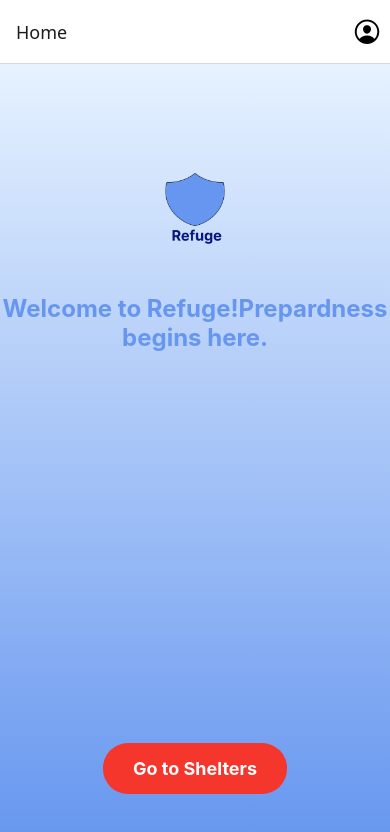
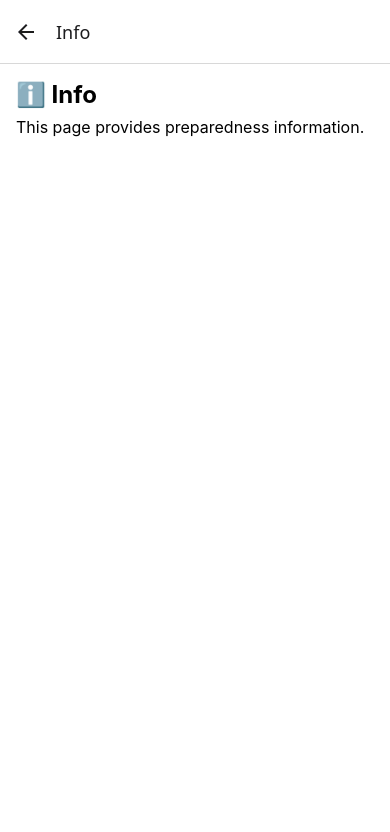
Before and after one commit to ShelterAppCSC4330/final-project-CSC4330, a React Native app in the folder myApp/: screen /Info in a window 390 px wide. Shown: the top 832 px of the page. Built offline with nearby package versions, Linux system fonts and the light colour scheme.

Commit message:
implemented dropdown menu for navigation

```diff
--- a/myApp/App.js
+++ b/myApp/App.js
@@ -4,6 +4,8 @@ import { NavigationContainer } from "@react-navigation/native";
 import { createNativeStackNavigator } from "@react-navigation/native-stack";
 import { TouchableOpacity} from "react-native";
 import AccountScreen from './screens/AccountScreen';
+import DropdownMenu from './components/DropdownMenu';
+import InfoScreen from './screens/InfoScreen';
 import { Ionicons } from '@expo/vector-icons';
 import { LinearGradient } from 'expo-linear-gradient';
 
@@ -26,7 +28,7 @@ function HomeScreen({ navigation }) {
         source={require("./assets/Frame 1-2.png")}
         style={{ width: 150, height: 150, resizeMode: "contain", marginVertical: 0 }}
       />
-      <Text  style ={styles.welcomeText}>Welcome to Refuge!Prepardness begins here.</Text>
+      <Text  style ={styles.welcomeText}>Welcome to Refuge!{'\n'}Preparedness begins here.</Text>
         <View style={{ flex: 1 }} />
 
       <View style = {styles.bottom}>
@@ -61,11 +63,13 @@ export default function App() {
               <TouchableOpacity onPress={() => navigation.navigate('Account')} style={{ paddingHorizontal: 8 }}>
                 <Ionicons name="person-circle-outline" size={30} />
               </TouchableOpacity>
-            )
+            ),
+            headerRight: () => <DropdownMenu navigation={navigation} />,
           })}
           />
           <Stack.Screen name="Shelters" component={SheltersScreen} />
           <Stack.Screen name="Account" component={AccountScreen} />
+          <Stack.Screen name="Info" component={InfoScreen} />
       </Stack.Navigator>
     </NavigationContainer>
   );
--- /dev/null
+++ b/myApp/components/DropdownMenu.js
@@ -0,0 +1,81 @@
+import React from 'react';
+import {View, Text, Modal, TouchableOpacity, Pressable,StyleSheet} from 'react-native';
+import { Ionicons } from '@expo/vector-icons';
+
+export default function DropdownMenu({ navigation }) {
+  const [open, setOpen] = React.useState(false);
+  const close = () => setOpen(false);
+
+  const go = (screen) => {
+    close();
+    navigation.navigate(screen);
+  };
+
+  return (
+    <>
+      <TouchableOpacity
+        onPress={() => setOpen(true)}
+        style={{ paddingHorizontal: 8 }}
+      >
+        <Ionicons name="menu" size={30} />
+      </TouchableOpacity>
+
+      <Modal
+        transparent
+        visible={open}
+        animationType="fade"
+        onRequestClose={close}
+      >
+        <Pressable style={styles.backdrop} onPress={close}>
+          <View />
+        </Pressable>
+
+        <View style={styles.panelWrap} pointerEvents="box-none">
+          <View style={styles.panel}>
+            <TouchableOpacity style={styles.item} onPress={() => go('Account')}>
+              <Ionicons name="person-circle-outline" size={25} style={styles.itemIcon} />
+              <Text style={styles.itemText}>Login</Text>
+            </TouchableOpacity>
+
+            <TouchableOpacity style={styles.item} onPress={() => go('Info')}>
+              <Ionicons name="information-circle-outline" size={25} style={styles.itemIcon} />
+              <Text style={styles.itemText}>Info</Text>
+            </TouchableOpacity>
+          </View>
+        </View>
+      </Modal>
+    </>
+  );
+}
+
+const styles = StyleSheet.create({
+  backdrop: {
+    ...StyleSheet.absoluteFillObject,
+    backgroundColor: 'rgba(0, 0, 0, 0.23)',
+  },
+  panelWrap: {
+    ...StyleSheet.absoluteFillObject,
+    alignItems: 'flex-end',
+    paddingTop: 100,
+    paddingRight: 8,
+  },
+  panel: {
+    backgroundColor: '#fff',
+    borderRadius: 20,
+    paddingVertical: 10,
+    minWidth: 150,
+    shadowColor: '#000',
+    shadowOpacity: 0.30,
+    shadowRadius: 10,
+    shadowOffset: { width: 5, height: 5 },
+    elevation: 10
+  },
+  item: {
+    flexDirection: 'row',
+    alignItems: 'center',
+    paddingVertical: 10,
+    paddingHorizontal: 25,
+  },
+  itemIcon: { marginRight: 10 },
+  itemText: { fontSize: 20, fontWeight: '700' },
+});
--- /dev/null
+++ b/myApp/screens/InfoScreen.js
@@ -0,0 +1,29 @@
+import React from 'react';
+import { View, Text, StyleSheet } from 'react-native';
+
+export default function InfoScreen() {
+  return (
+    <View style={styles.container}>
+        <Text style={styles.title}>ℹ️ Info</Text>
+        <Text style={styles.text}>
+          This page provides preparedness information.
+        </Text>
+    </View>
+  );
+}
+
+const styles = StyleSheet.create({
+  container: {
+    flex: 1,
+    padding: 16,
+    backgroundColor: '#fff',
+  },
+  title: {
+    fontSize: 24,
+    fontWeight: 'bold',
+  },
+  text: {
+    fontSize: 16,
+    marginTop: 8,
+  },
+});
```
